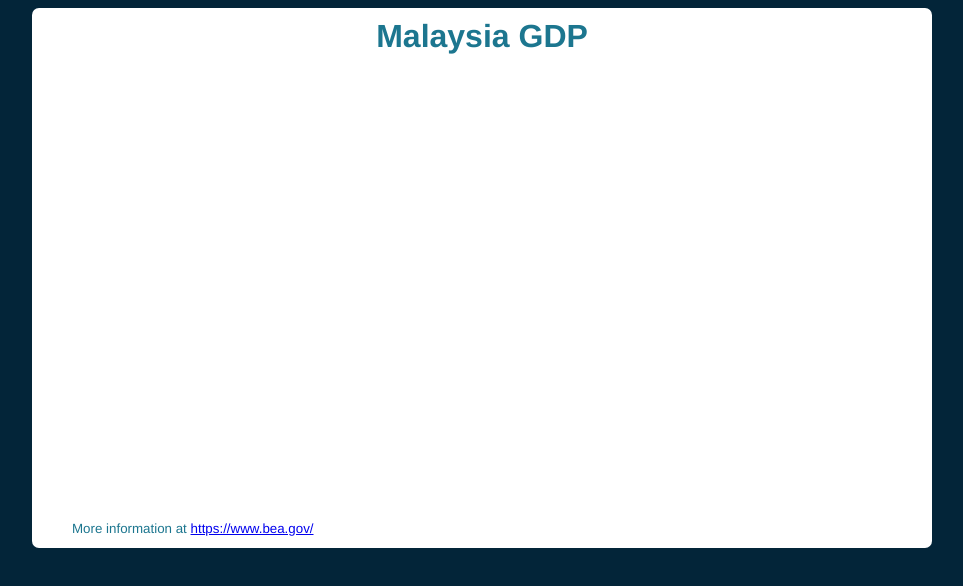
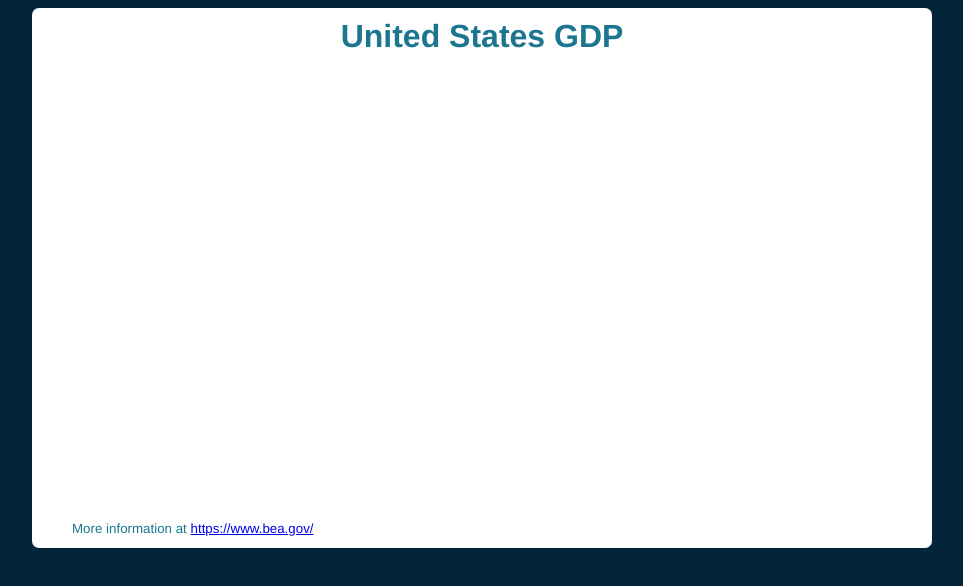
Before and after one commit to mseong123/d3-barchart, a plain HTML site: page index.html in a window 1280 px wide. Shown: the whole page, without its empty margins (158-1121 px from the left). Drawn offline with nearby package versions, Linux system fonts and the light colour scheme; no server answers.

Commit message:
amended back to original header after netlify tryout

```diff
--- a/index.html
+++ b/index.html
@@ -9,7 +9,7 @@
       </head>
     <body>
     <div class="container">
-        <h1 id="title">Malaysia GDP</h1>
+        <h1 id="title">United States GDP</h1>
         <svg id="svg" width="900" height="450"></svg>
         <div class="input">
 
```
